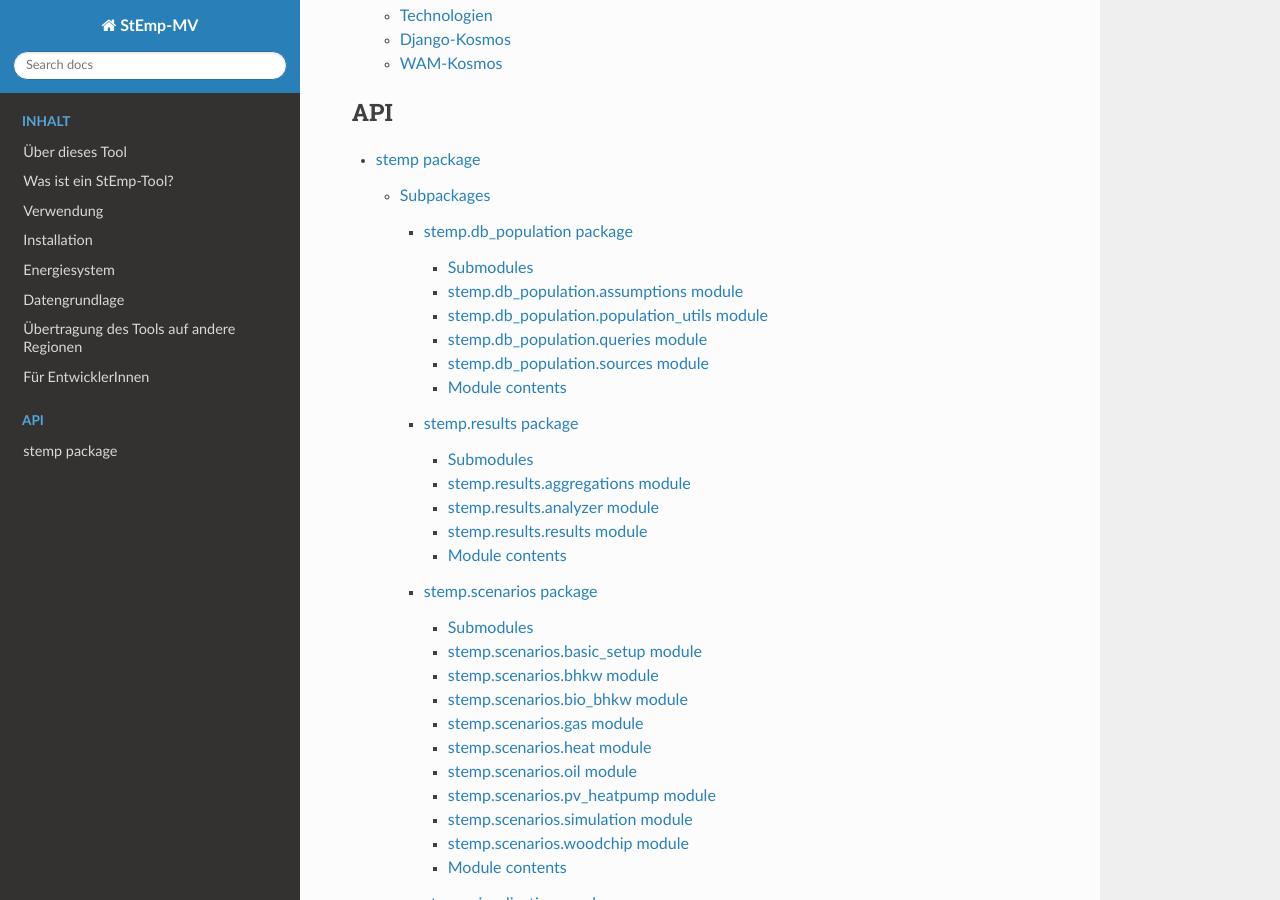
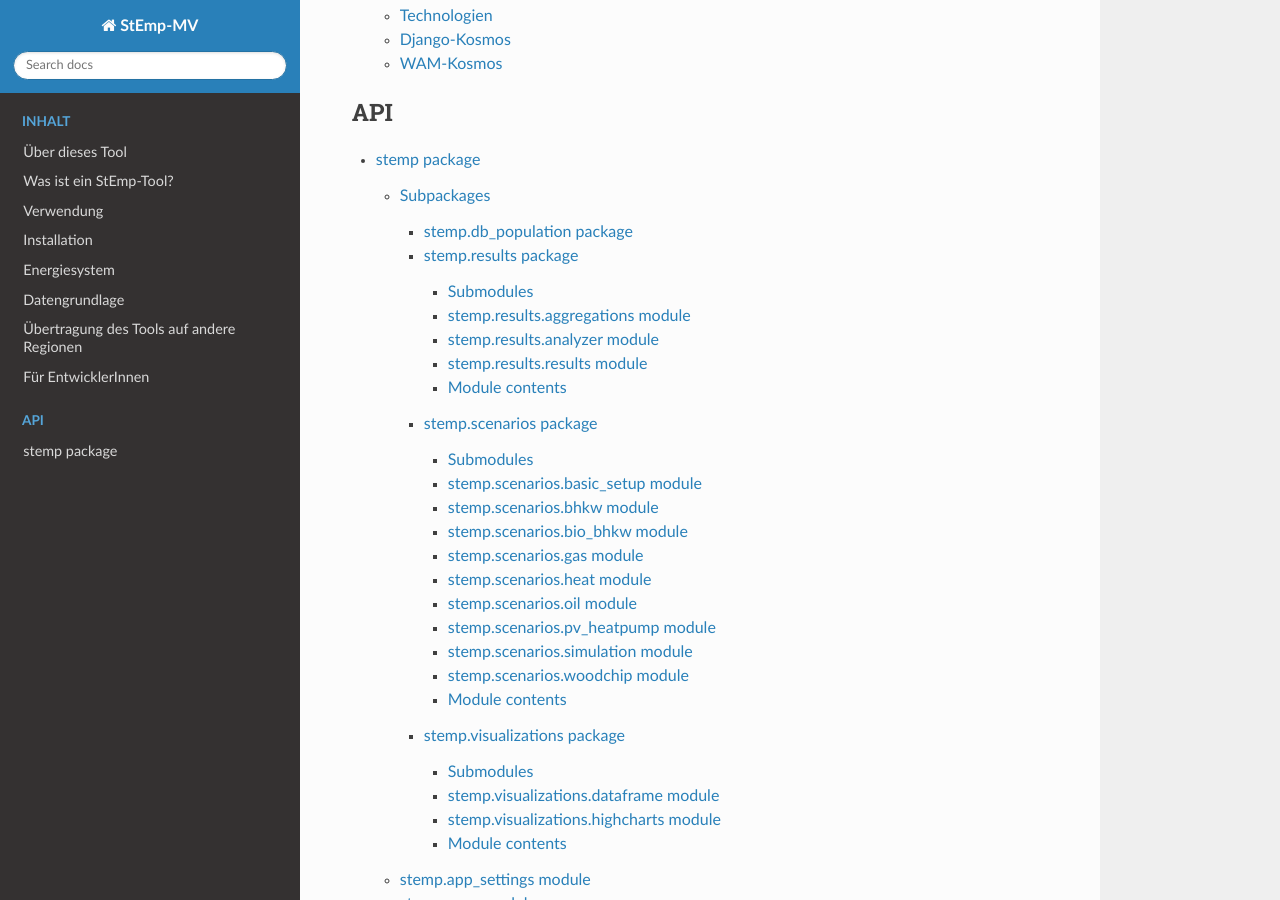
Before and after one commit to rl-institut/WAM_APP_stemp_mv, a Sphinx documentation site: the page built from doc/index.rst, in a window 1280 px wide and 900 px high, scrolled down 1289 px. Built offline with Sphinx 7.4.7 and the Read the Docs theme 2.0.0, drawn with Linux system fonts in a browser that asks for light colours; the version number could not be read and is left out.

Commit message:
Added short text for db_population package

```diff
--- a/doc/api/stemp.db_population.rst
+++ b/doc/api/stemp.db_population.rst
@@ -1,46 +1,5 @@
 stemp.db\_population package
 ============================
 
-Submodules
-----------
-
-stemp.db\_population.assumptions module
----------------------------------------
-
-.. automodule:: stemp.db_population.assumptions
-    :members:
-    :undoc-members:
-    :show-inheritance:
-
-stemp.db\_population.population\_utils module
----------------------------------------------
-
-.. automodule:: stemp.db_population.population_utils
-    :members:
-    :undoc-members:
-    :show-inheritance:
-
-stemp.db\_population.queries module
------------------------------------
-
-.. automodule:: stemp.db_population.queries
-    :members:
-    :undoc-members:
-    :show-inheritance:
-
-stemp.db\_population.sources module
------------------------------------
-
-.. automodule:: stemp.db_population.sources
-    :members:
-    :undoc-members:
-    :show-inheritance:
-
-
-Module contents
----------------
-
-.. automodule:: stemp.db_population
-    :members:
-    :undoc-members:
-    :show-inheritance:
+This package is related to database migration. All data used in simulation (assumptions, timeseries, etc.)
+are stored locally in the repository and can be migrated easily via the `queries.py` script.
```
